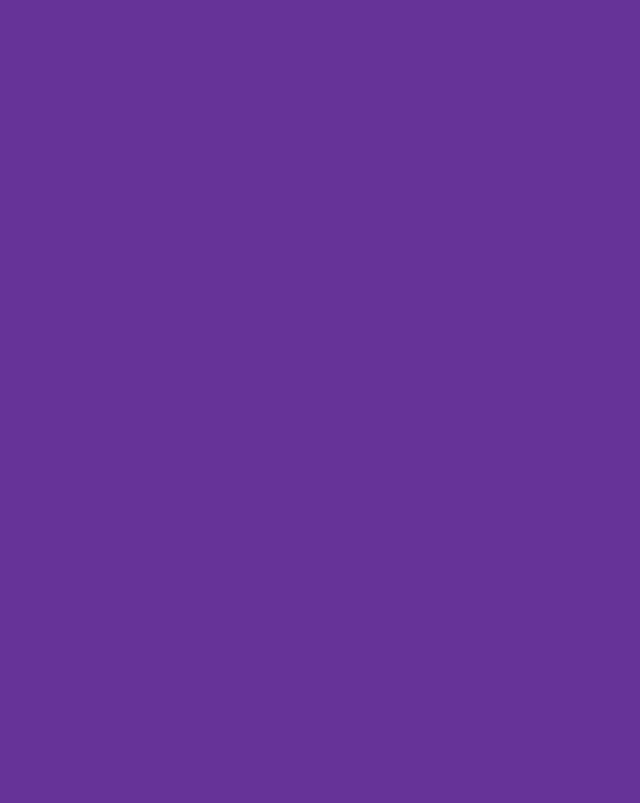
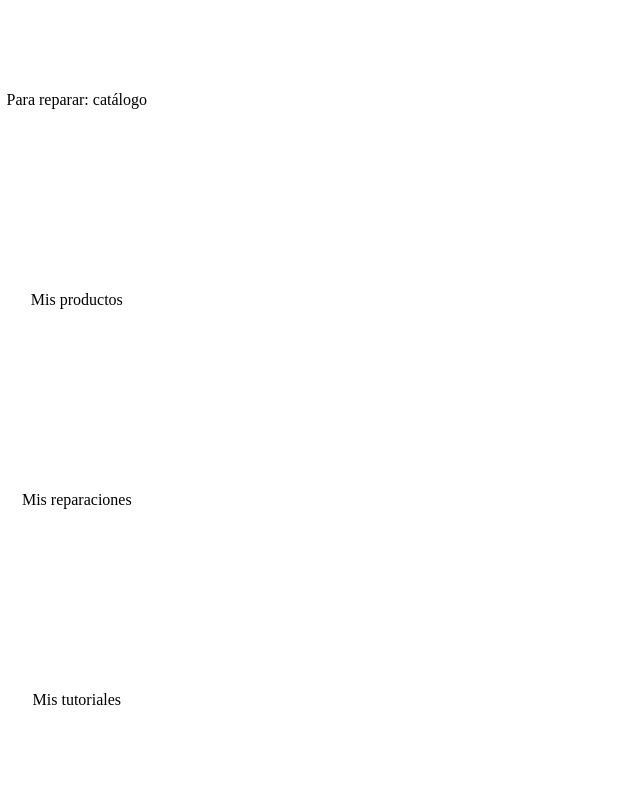
Before and after one commit to LVA28/Proyect_SM, a plain HTML site: page html/sharedcontent/left-menu-column.html in a window 1280 px wide. Shown: the whole page, without its empty margins (0-640 px from the left). Drawn offline with Linux system fonts and the light colour scheme.

Commit message:
Cambios en la barra lateral izquierda

```diff
--- a/css/sharedcontent/left-menu-column.css
+++ b/css/sharedcontent/left-menu-column.css
@@ -1,4 +1,34 @@
-body {
-    background-color: rebeccapurple;
+:root, body
+{
+    padding: 0;
+    margin: 0;
+    box-sizing: border-box;
+}
+
+body{
+    display: flex;
+    justify-content: space-between;
+}
+
+.left-menu-column
+{
+    width: 12vw;
     height: 100vh;
+    max-height: 100vh;
+
+    display: flex;
+    flex-direction: column;
 }
+
+.left-menu-option
+{
+    flex-grow: 1;
+    display: flex;
+    align-items: center;
+    justify-content: center;
+}
+
+.left-menu-option-text
+{
+    text-align: center;
+}
--- a/html/sharedcontent/left-menu-column.html
+++ b/html/sharedcontent/left-menu-column.html
@@ -9,6 +9,19 @@
     <title>Document</title>
 </head>
 <body>
-
+    <aside class="left-menu-column">
+        <div class="left-menu-option" id="go-repair-catalog">
+            <p class="left-menu-option-text">Para reparar: catálogo</p>
+        </div>
+        <div class="left-menu-option" id="go-my-products">
+            <p class="left-menu-option-text">Mis productos</p>
+        </div>
+        <div class="left-menu-option" id="go-my-repairs">
+            <p class="left-menu-option-text">Mis reparaciones</p>
+        </div>
+        <div class="left-menu-option" id="go-my-tutorials">
+            <p class="left-menu-option-text">Mis tutoriales</p>
+        </div>
+    </aside>
 </body>
 </html>
--- a/js/sharedcontent/left-menu-column.js
+++ b/js/sharedcontent/left-menu-column.js
@@ -1,5 +1,21 @@
 'use strict'
 
 document.addEventListener('DOMContentLoaded', () =>{
+    document.querySelector('#go-repair-catalog').addEventListener('click', () => {
+        //CARGAR CONTENIDO DE LA ZONA CLICKADA
+    })
 
+    document.querySelector('#go-my-products').addEventListener('click', () => {
+        //CARGAR CONTENIDO DE LA ZONA CLICKADA
+
+    })
+
+    document.querySelector('#go-my-repairs').addEventListener('click', () => {
+        //CARGAR CONTENIDO DE LA ZONA CLICKADA
+
+    })
+
+    document.querySelector('#go-my-tutorials').addEventListener('click', () => {
+        //CARGAR CONTENIDO DE LA ZONA CLICKADA
+    })
 })
```
